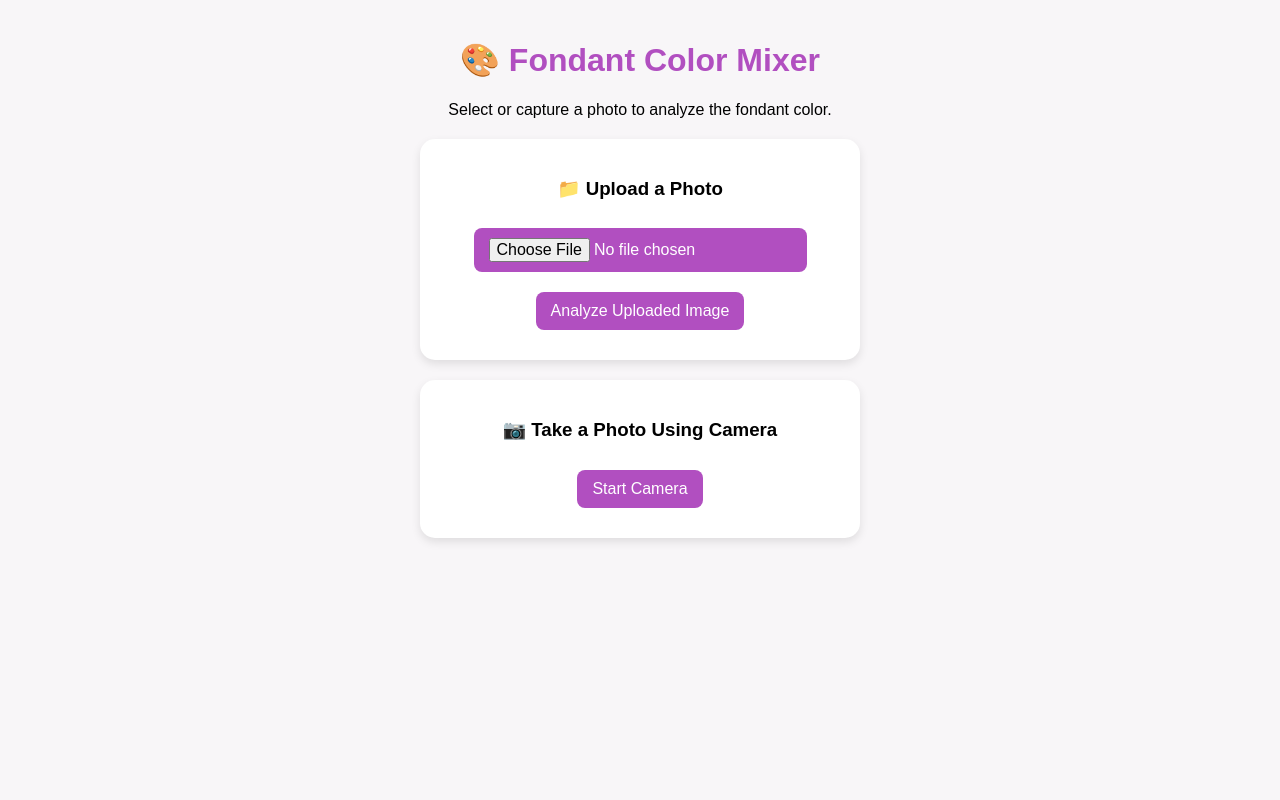
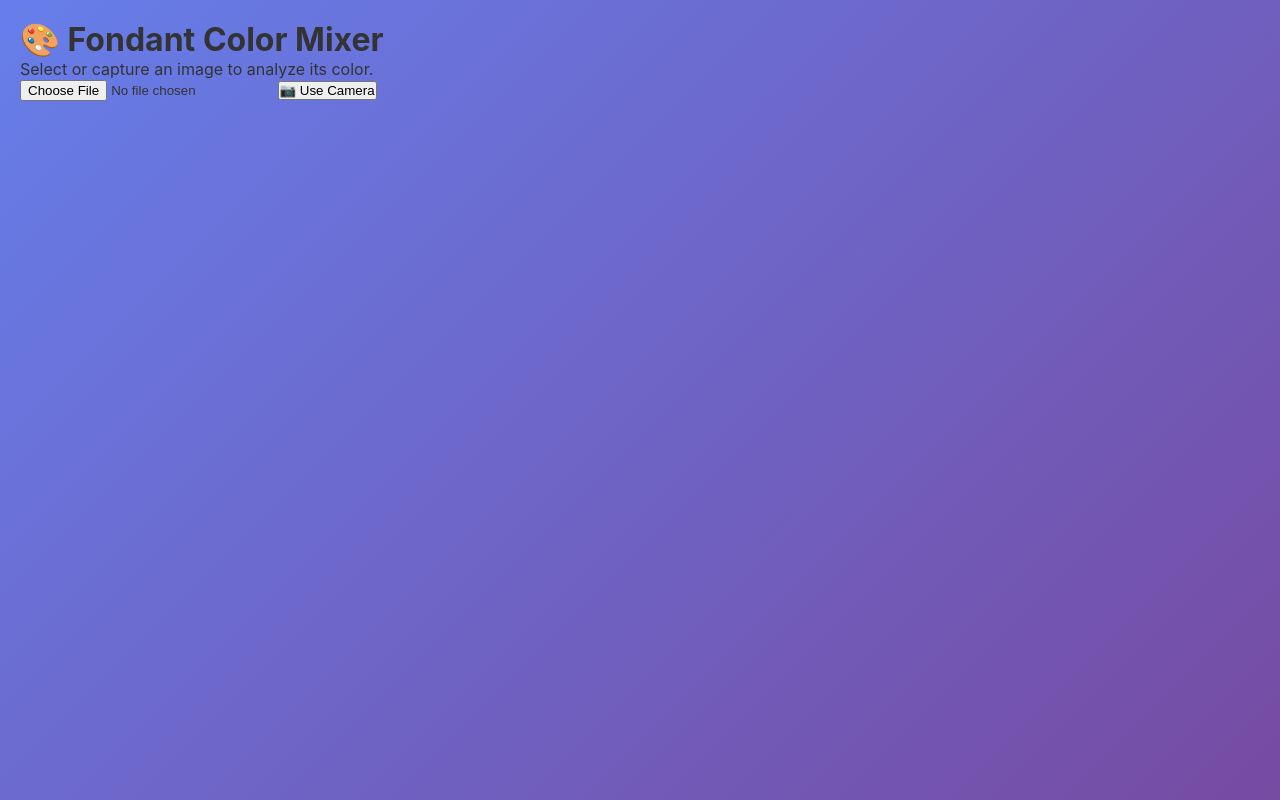
Before and after one commit to Gerwindsouza/fondant-mix-ai, a Flask app: page / in a window 1280 px wide. Run offline with Flask 3, Linux system fonts and the light colour scheme.

Commit message:
Update index.html

```diff
--- a/templates/index.html
+++ b/templates/index.html
@@ -1,181 +1,27 @@
 <!DOCTYPE html>
 <html lang="en">
 <head>
-    <meta charset="UTF-8" />
-    <meta name="viewport" content="width=device-width, initial-scale=1.0" />
-    <title>Fondant Color Mixer</title>
-    <style>
-        body {
-            font-family: Arial, sans-serif;
-            background-color: #f8f6f8;
-            text-align: center;
-            margin: 0;
-            padding: 20px;
-        }
-
-        h1 {
-            color: #b14fc0;
-        }
-
-        .card {
-            background-color: white;
-            border-radius: 15px;
-            box-shadow: 0 4px 10px rgba(0, 0, 0, 0.1);
-            padding: 20px;
-            max-width: 400px;
-            margin: 20px auto;
-        }
-
-        input[type="file"],
-        button {
-            margin: 10px;
-            padding: 10px 15px;
-            border: none;
-            border-radius: 8px;
-            background-color: #b14fc0;
-            color: white;
-            cursor: pointer;
-            font-size: 16px;
-        }
-
-        button:hover {
-            background-color: #9d44aa;
-        }
-
-        video, canvas, img {
-            margin-top: 10px;
-            border-radius: 10px;
-            width: 100%;
-            max-width: 320px;
-        }
-
-        #result {
-            margin-top: 15px;
-            font-weight: bold;
-            font-size: 18px;
-        }
-
-        #colorBox {
-            margin: 10px auto;
-            width: 100px;
-            height: 100px;
-            border-radius: 10px;
-            border: 2px solid #ccc;
-        }
-    </style>
+  <meta charset="UTF-8">
+  <title>Fondant Color Mixer</title>
+  <link rel="stylesheet" href="/static/style.css">
 </head>
 <body>
-    <h1>🎨 Fondant Color Mixer</h1>
-    <p>Select or capture a photo to analyze the fondant color.</p>
+  <h1>🎨 Fondant Color Mixer</h1>
+  <p>Select or capture an image to analyze its color.</p>
 
-    <div class="card">
-        <h3>📁 Upload a Photo</h3>
-        <input type="file" id="fileInput" accept="image/*" />
-        <button id="uploadButton">Analyze Uploaded Image</button>
-    </div>
+  <div class="upload-section">
+    <input type="file" id="fileInput" accept="image/*">
+    <button id="cameraButton">📷 Use Camera</button>
+  </div>
 
-    <div class="card">
-        <h3>📷 Take a Photo Using Camera</h3>
-        <button id="startCamera">Start Camera</button>
-        <video id="cameraStream" autoplay hidden></video>
-        <button id="takePhoto" hidden>Take Photo</button>
-        <canvas id="photoCanvas" width="320" height="240" hidden></canvas>
-    </div>
+  <div id="cameraContainer" style="display:none;">
+    <video id="video" autoplay playsinline></video>
+    <button id="captureButton">Capture</button>
+    <canvas id="canvas" style="display:none;"></canvas>
+  </div>
 
-    <div id="resultCard" class="card" hidden>
-        <h3>Result</h3>
-        <div id="colorBox"></div>
-        <p id="result"></p>
-    </div>
+  <div id="result"></div>
 
-    <script>
-        const fileInput = document.getElementById('fileInput');
-        const uploadButton = document.getElementById('uploadButton');
-        const startCameraButton = document.getElementById('startCamera');
-        const takePhotoButton = document.getElementById('takePhoto');
-        const video = document.getElementById('cameraStream');
-        const canvas = document.getElementById('photoCanvas');
-        const resultCard = document.getElementById('resultCard');
-        const resultText = document.getElementById('result');
-        const colorBox = document.getElementById('colorBox');
-
-        let stream;
-
-        // Analyze uploaded image
-        uploadButton.addEventListener('click', async () => {
-            const file = fileInput.files[0];
-            if (!file) {
-                alert('Please select an image first.');
-                return;
-            }
-
-            const formData = new FormData();
-            formData.append('file', file);
-
-            try {
-                const response = await fetch('/analyze', {
-                    method: 'POST',
-                    body: formData
-                });
-
-                const result = await response.json();
-                showResult(result.color);
-            } catch (error) {
-                alert('Error analyzing image. Please try again.');
-                console.error(error);
-            }
-        });
-
-        // Start camera
-        startCameraButton.addEventListener('click', async () => {
-            try {
-                stream = await navigator.mediaDevices.getUserMedia({ video: true });
-                video.srcObject = stream;
-                video.hidden = false;
-                takePhotoButton.hidden = false;
-                startCameraButton.hidden = true;
-            } catch (err) {
-                alert('Could not access camera: ' + err);
-            }
-        });
-
-        // Take photo
-        takePhotoButton.addEventListener('click', () => {
-            const context = canvas.getContext('2d');
-            context.drawImage(video, 0, 0, canvas.width, canvas.height);
-            canvas.hidden = false;
-
-            // Stop camera
-            stream.getTracks().forEach(track => track.stop());
-            video.hidden = true;
-            takePhotoButton.hidden = true;
-            startCameraButton.hidden = false;
-
-            // Convert to blob and send to backend
-            canvas.toBlob(async (blob) => {
-                const formData = new FormData();
-                formData.append('file', blob, 'photo.png');
-
-                try {
-                    const response = await fetch('/analyze', { method: 'POST', body: formData });
-                    const result = await response.json();
-                    showResult(result.color);
-                } catch (err) {
-                    alert('Error analyzing photo.');
-                    console.error(err);
-                }
-            }, 'image/png');
-        });
-
-        function showResult(color) {
-            if (!color) {
-                alert('No color detected.');
-                return;
-            }
-            resultCard.hidden = false;
-            resultText.textContent = 'Detected Fondant Color: ' + color;
-            colorBox.style.backgroundColor = color;
-        }
-    </script>
+  <script src="/static/script.js"></script>
 </body>
 </html>
```
